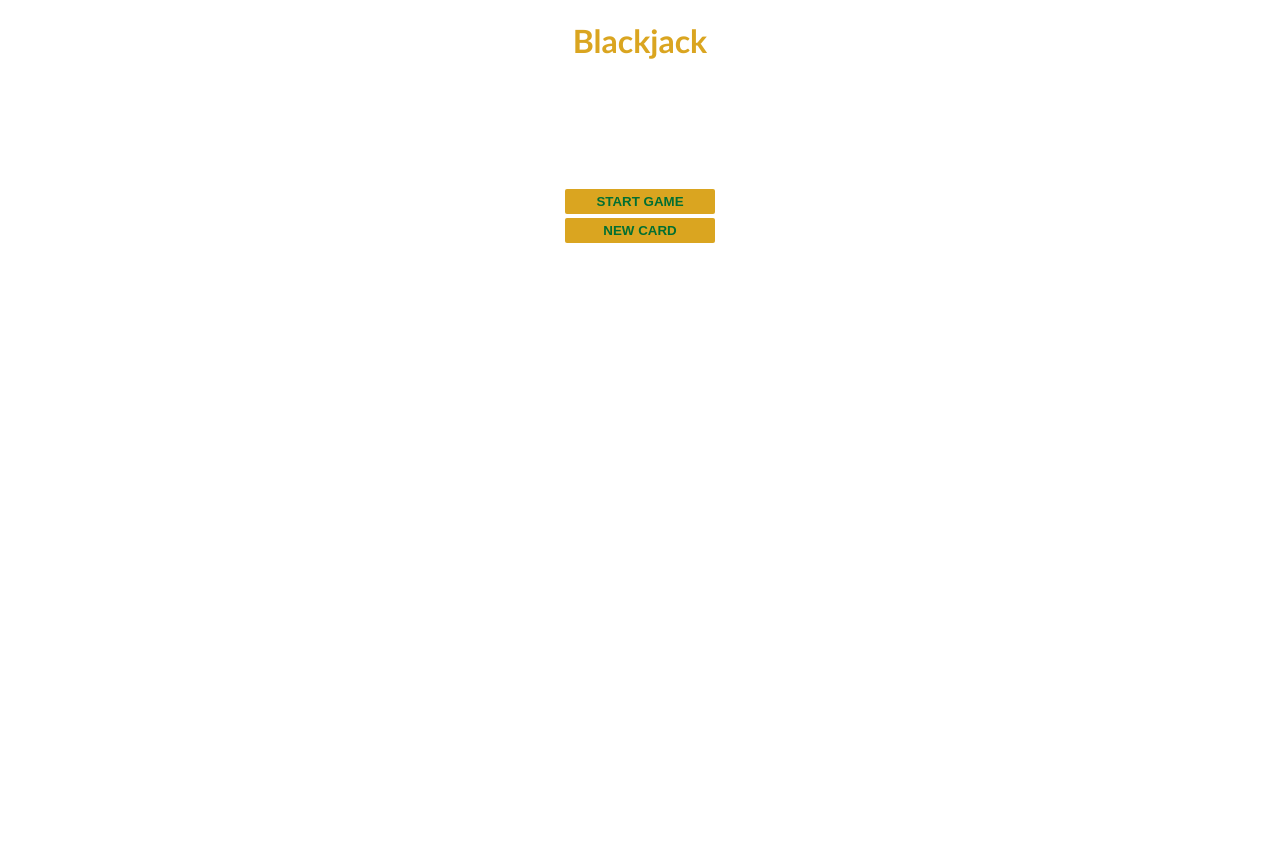
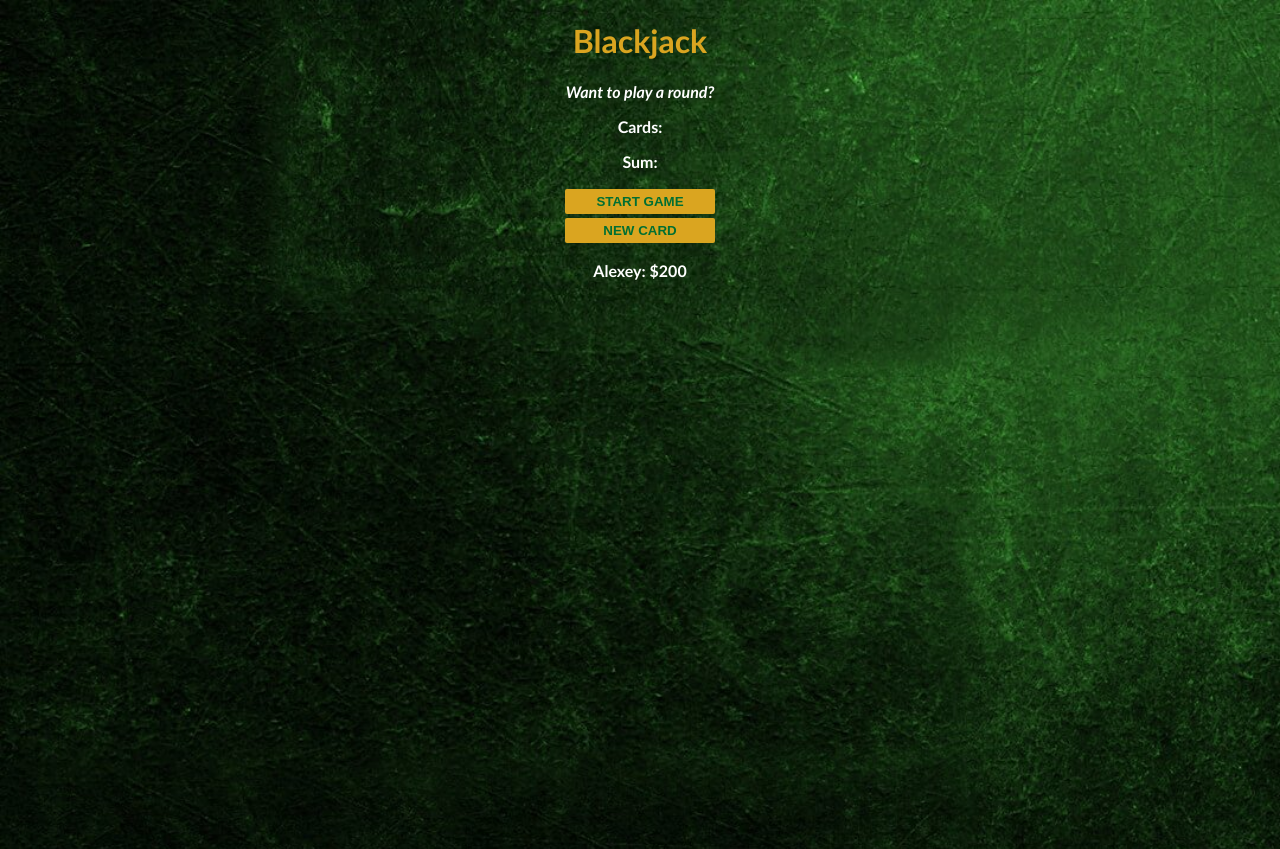
Before and after one commit to AG1965RadioHead/BlackJack-demo, a plain HTML site: page index.html in a window 1280 px wide. Shown: the top 849 px of the page. Drawn offline with Linux system fonts and the light colour scheme.

Commit message:
added table image

```diff
--- a/blackjack.css
+++ b/blackjack.css
@@ -1,6 +1,6 @@
 body {
   font-family: 'Trebuchet MS', 'Lucida Sans Unicode', 'Lucida Grande', Arial, sans-serif;
-  background-image: url(/images/table.jpg);
+  background-image: url(table.jpg);
   background-size: cover;
   font-weight: bold;
   color: white;
```
